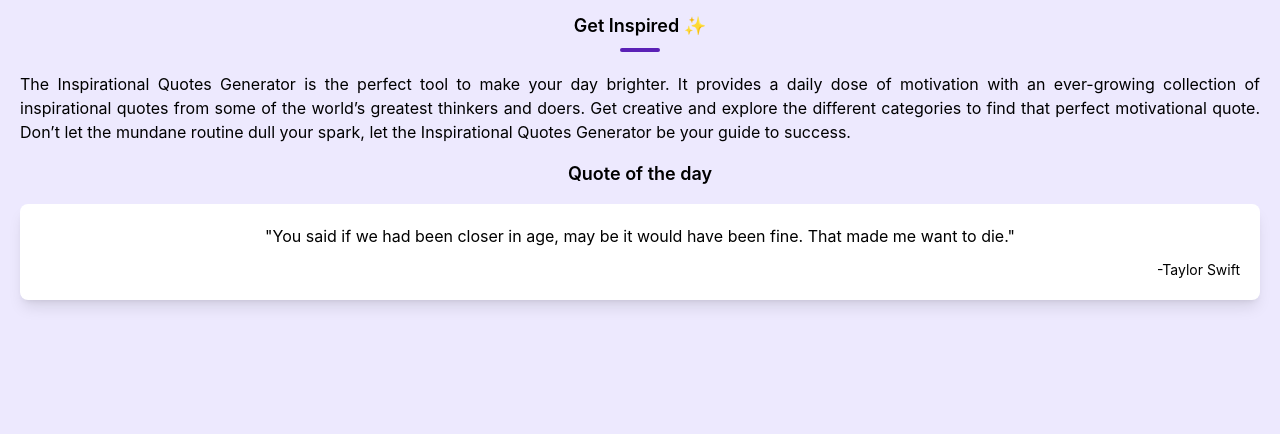
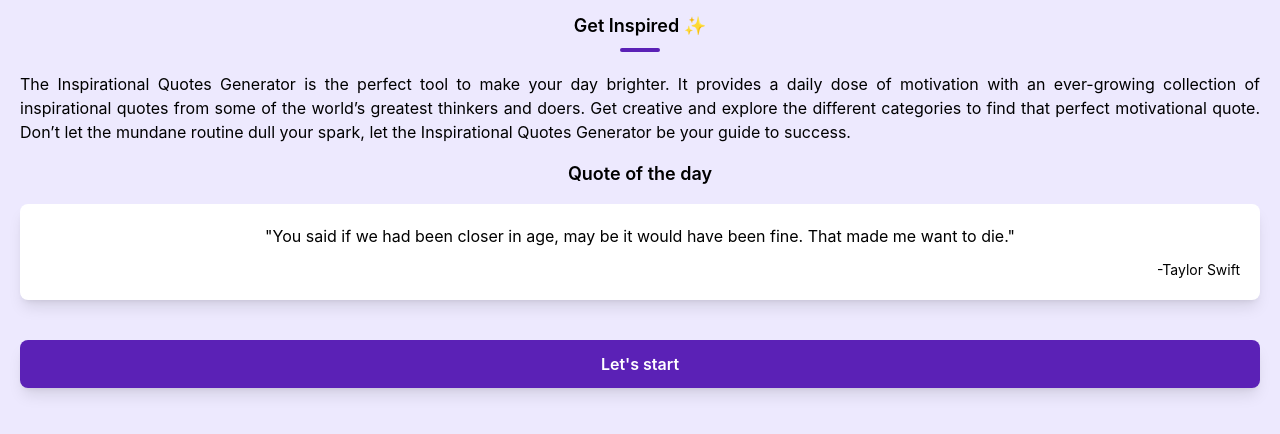
Before and after one commit to neew18/random-inspirational-quote-generator, a React (Vite) app: page / in a window 1280 px wide. Shown: the top 434 px of the page. Built offline with nearby package versions, Linux system fonts and the light colour scheme.

Commit message:
Add button which lead to another page

```diff
--- a/src/components/Description.jsx
+++ b/src/components/Description.jsx
@@ -1,5 +1,6 @@
 import React from "react";
 import Quote from "./Quote";
+import { Link } from "react-router-dom";
 
 function Description() {
   return (
@@ -17,6 +18,12 @@
         Quote of the day
       </h3>
       <Quote />
+      <Link
+        className=" bg-violet-800 text-white font-semibold py-3 text-center block m-auto mt-10 rounded-lg shadow-lg"
+        to="/generate"
+      >
+        Let's start
+      </Link>
     </main>
   );
 }
```
Also changed, not shown: src/App.css (line endings or trailing spaces).
